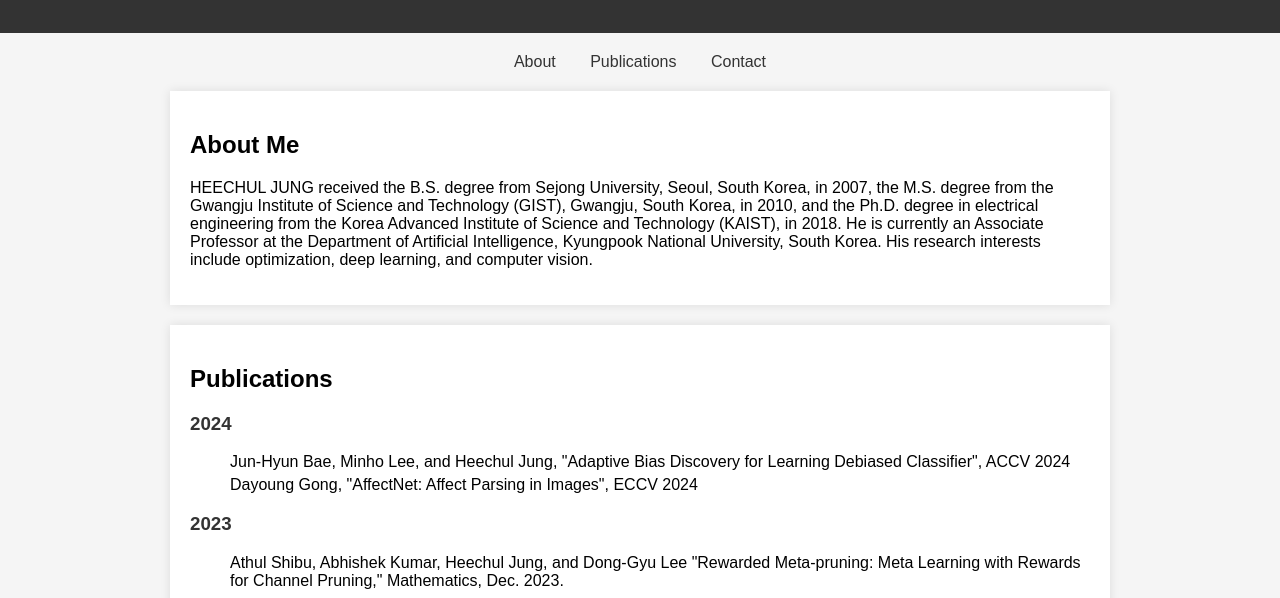
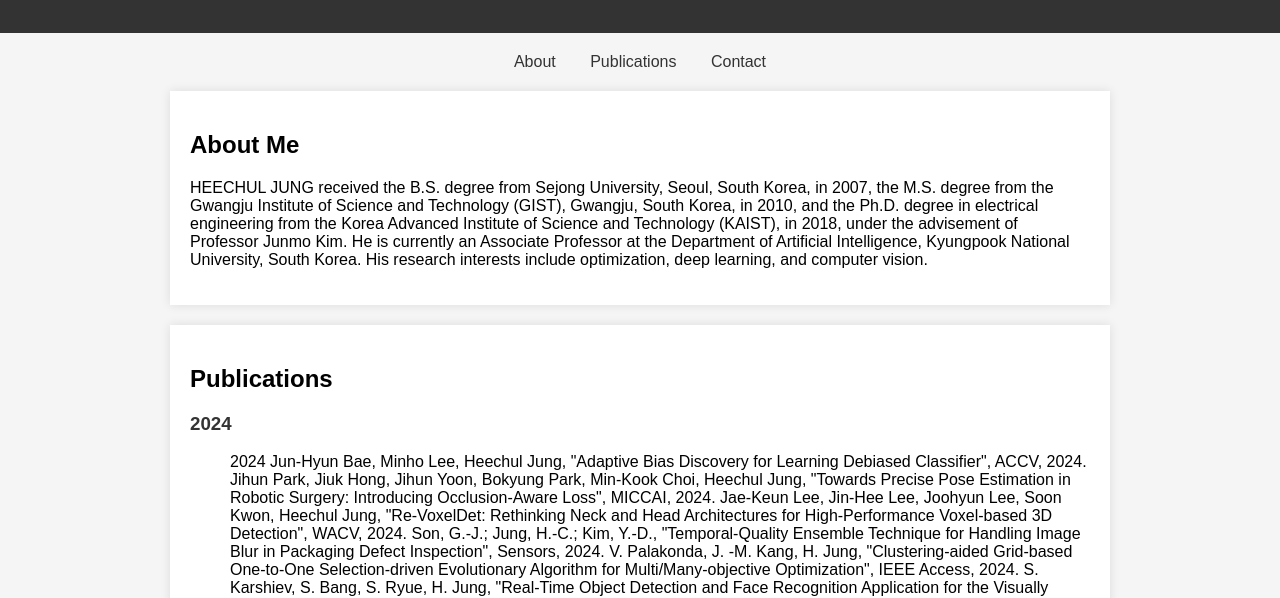
Before and after one commit to heechul-knu/heechul-github.io, a plain HTML site: page index.html in a window 1280 px wide. Shown: the part 121-719 px from the top of the page. Drawn offline with Linux system fonts and the light colour scheme.

Commit message:
Update index.html

```diff
--- a/index.html
+++ b/index.html
@@ -69,7 +69,7 @@
     <section id="about">
         <h2>About Me</h2>
         <p>
-            HEECHUL JUNG received the B.S. degree from Sejong University, Seoul, South Korea, in 2007, the M.S. degree from the Gwangju Institute of Science and Technology (GIST), Gwangju, South Korea, in 2010, and the Ph.D. degree in electrical engineering from the Korea Advanced Institute of Science and Technology (KAIST), in 2018. He is currently an Associate Professor at the Department of Artificial Intelligence, Kyungpook National University, South Korea. His research interests include optimization, deep learning, and computer vision.
+            HEECHUL JUNG received the B.S. degree from Sejong University, Seoul, South Korea, in 2007, the M.S. degree from the Gwangju Institute of Science and Technology (GIST), Gwangju, South Korea, in 2010, and the Ph.D. degree in electrical engineering from the Korea Advanced Institute of Science and Technology (KAIST), in 2018, under the advisement of Professor Junmo Kim. He is currently an Associate Professor at the Department of Artificial Intelligence, Kyungpook National University, South Korea. His research interests include optimization, deep learning, and computer vision.
         </p>
     </section>
 
@@ -77,9 +77,36 @@
         <h2>Publications</h2>
         <h3>2024</h3>
         <ul>
-            <li>Jun-Hyun Bae, Minho Lee, and Heechul Jung, "Adaptive Bias Discovery for Learning Debiased Classifier", ACCV 2024</li>
-            <li>Dayoung Gong, "AffectNet: Affect Parsing in Images", ECCV 2024</li>
-            <!-- Additional 2024 publications -->
+2024
+Jun-Hyun Bae, Minho Lee, Heechul Jung, "Adaptive Bias Discovery for Learning Debiased Classifier", ACCV, 2024.
+Jihun Park, Jiuk Hong, Jihun Yoon, Bokyung Park, Min-Kook Choi, Heechul Jung, "Towards Precise Pose Estimation in Robotic Surgery: Introducing Occlusion-Aware Loss", MICCAI, 2024.
+Jae-Keun Lee, Jin-Hee Lee, Joohyun Lee, Soon Kwon, Heechul Jung, "Re-VoxelDet: Rethinking Neck and Head Architectures for High-Performance Voxel-based 3D Detection", WACV, 2024.
+Son, G.-J.; Jung, H.-C.; Kim, Y.-D., "Temporal-Quality Ensemble Technique for Handling Image Blur in Packaging Defect Inspection", Sensors, 2024.
+V. Palakonda, J. -M. Kang, H. Jung, "Clustering-aided Grid-based One-to-One Selection-driven Evolutionary Algorithm for Multi/Many-objective Optimization", IEEE Access, 2024.
+S. Karshiev, S. Bang, S. Ryue, H. Jung, "Real-Time Object Detection and Face Recognition Application for the Visually Impaired", Computers, Materials & Continua, 2024.
+V. Palakonda, J. -M. Kang, H. Jung, "Benchmarking Real-World Many-Objective Problems: A Problem Suite With Baseline Results", IEEE Access, 2024.
+Son, Jinhwan, Heechul Jung, "Teacher–Student Model Using Grounding DINO and You Only Look Once for Multi-Sensor-Based Object Detection", Applied Sciences, 2024.
+이원규, 박지훈, 이종혁, 정희철, "딥러닝 기반 실내 디자인 인식", 대한임베디드공학회논문지, February 2024.
+2023
+Athul Shibu, Abhishek Kumar, Heechul Jung, Dong-Gyu Lee, "Rewarded Meta-pruning: Meta Learning with Rewards for Channel Pruning", Mathematics, December 2023.
+Ahn, J.; Hong, J.; Ju, J.; Jung, H., "Redesigning Embedding Layers for Queries, Keys, and Values in Cross-Covariance Image Transformers", Mathematics, 2023.
+Ju, J., Oh, H. S., Lee, Y. J., Jung, H., Lee, J. H., Kang, B., "Clean mucosal area detection of gastroenterologists versus artificial intelligence in small bowel capsule endoscopy", Medicine, June 2023.
+Hyundong Choi, Heechul Jung, "A GAN Model with Controllable Lesion Generation for Synthetic Capsule Endoscopy Datasets", Neurips Workshop, 2023.
+Jae-Keun Lee, Jin-Hee Lee, Joohyun Lee, Heechul Jung, Soon Kwon, "Technical Report for CVPR 2023 Workshop on Argoverse2 3D Object Tracking Competition", CVPR Workshop, 2023.
+Chaehyeon Lee, Jiuk Hong, Jonghyuck Lee, Taehoon Choi, Heechul Jung, "Ordinal Regression for Beef Grade Classification", IEEE 41st International Conference on Consumer Electronics, 2023.
+방소연, 주정우, 정희철, "의료 이미지 인식 향상을 위한 자기 지도 학습 기반 미세 조정 연구", 대한임베디드공학회 추계학술대회, 2023.
+2022
+Lee, Chaehyeon, Jiuk Hong, Heechul Jung, "N-Step Pre-Training and Décalcomanie Data Augmentation for Micro-Expression Recognition", Sensors, September 2022.
+Palakonda, Vikas, Jae-Mo Kang, Heechul Jung, "An Adaptive Neighborhood based Evolutionary Algorithm with Pivot-Solution based Selection for Multi-and Many-Objective Optimization", Information Sciences, 2022.
+Ju, Jeong-Woo, Heechul Jung, Yeoun J. Lee, Sang-Wook Mun, Jong-Hyuck Lee, "Semantic Segmentation Dataset for AI-Based Quantification of Clean Mucosa in Capsule Endoscopy", Medicina, March 2022.
+Nilsen, Jacob M., Jun-Hyun Park, Sangseok Yun, Jae-Mo Kang, Heechul Jung, "Competing Miners: A Synergetic Solution for Combining Blockchain and Edge Computing in Unmanned Aerial Vehicle Networks", Applied Sciences, May 2022.
+Ju, Jeongwoo, Heechul Jung, Junmo Kim, "Extending Contrastive Learning to Unsupervised Redundancy Identification", Applied Sciences, April 2022.
+Hong, Jiuk, Chaehyeon Lee, Heechul Jung, "Late Fusion-Based Video Transformer for Facial Micro-Expression Recognition", Applied Sciences, March 2022.
+Jeongwoo Ju, Heechul Jung, Yoonju Oh, Junmo Kim, "Extending Contrastive Learning to Unsupervised Coreset Selection", IEEE Access, 2022.
+Tursunboev, J.; Kang, Y.-S.; Huh, S.-B.; Lim, D.-W.; Kang, J.-M.; Jung, H., "Hierarchical Federated Learning for Edge-Aided Unmanned Aerial Vehicle Networks", Appl. Sci., January 2022.
+Heechul Jung, Yoonju Oh, Seongho Jeong, Chaehyeon Lee, Taegyun Jeon, "Contrastive Self-supervised Learning with Smoothed Representation for Remote Sensing", IEEE Geoscience and Remote Sensing Letters, 2022.
+홍지욱, 이채현, 방소연, 정희철, "Fair Comparison between Efficient Attentions", 인공지능학회 하계학술대회, Summer 2022.
+이채현, 홍지욱, 정희철, "N-Step Pre-Training and Décalcomanie Data Augmentation for Micro-Expression Recognition", 인공지능학회 하계학술대회, Summer 2022.
         </ul>
         <h3>2023</h3>
         <ul>
```
